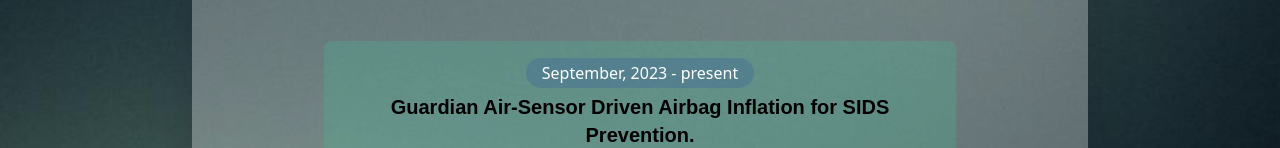
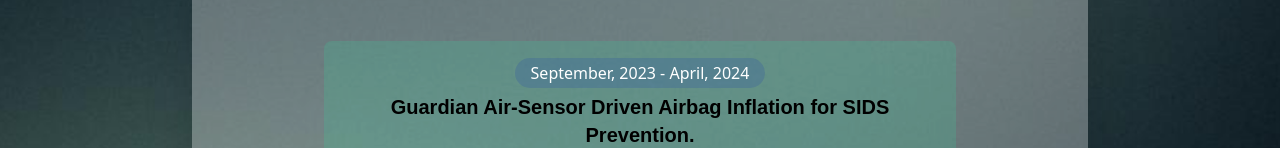
Before and after one commit to Rushikesh-Patmase/react-portfolio-rushikesh, a React (Create React App) app: page /projects in a window 1280 px wide. Shown: the part 167-315 px from the top of the page. Built offline with nearby package versions, Linux system fonts and the light colour scheme; a web font is replaced by a local one.

Commit message:
Update Projects.js
updated project timeline

```diff
--- a/src/Projects.js
+++ b/src/Projects.js
@@ -5,7 +5,7 @@ const Projects = () => {
                 <p className='font-bold text-center text-2xl pb-5 '>Projects.</p>
                 <div className='flex flex-col justify-center space-y-5'>
                     <div className='bg-emerald-400 bg-opacity-20 m-5 md:mx-28 p-5 hover:bg-emerald-600 transition duration-500 rounded-lg text-center'>
-                        <span className='bg-blue-800 bg-opacity-20 text-white font-sans rounded-full my-2 px-4 py-1'>September, 2023 - present</span>
+                        <span className='bg-blue-800 bg-opacity-20 text-white font-sans rounded-full my-2 px-4 py-1'>September, 2023 - April, 2024</span>
                         <p className='font-bold mt-2 text-xl'>Guardian Air-Sensor Driven Airbag Inflation for SIDS Prevention.</p>
                         <p className=' text-md'>This project focuses on preventing the infant deaths caused due to suffocation while sleeping in prone position.
                                 The prevention is done by combining continuous monitoring, IOT sensors, and automated response systems, this
```
